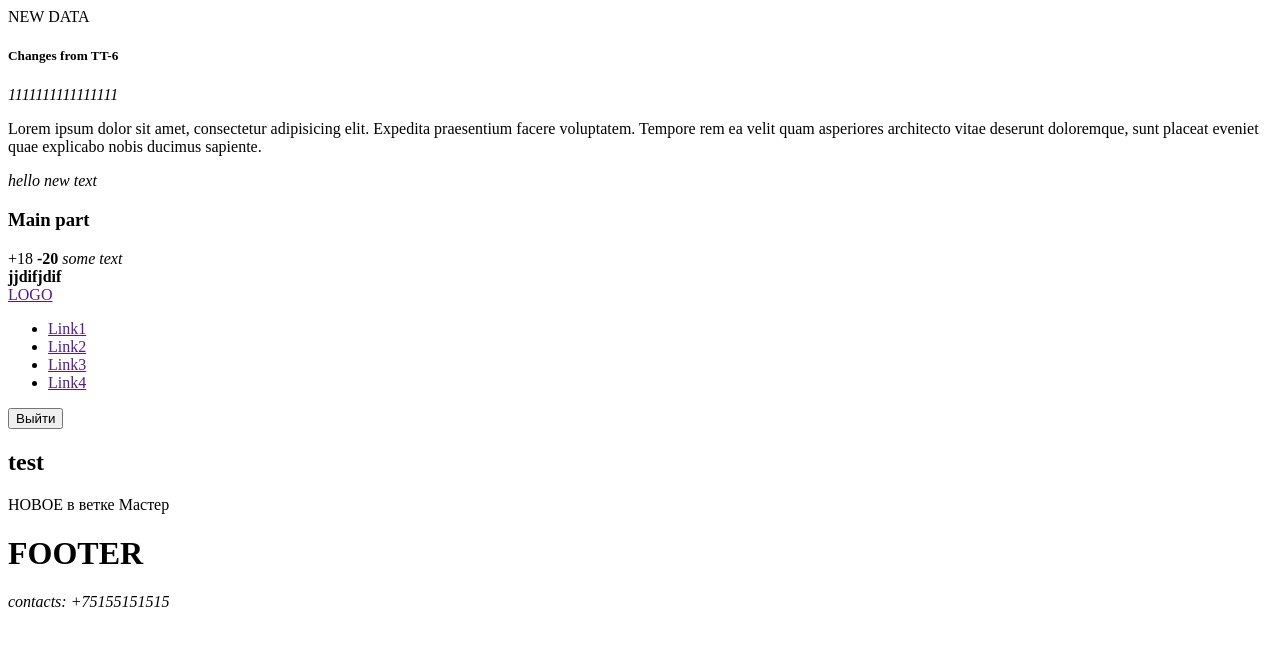
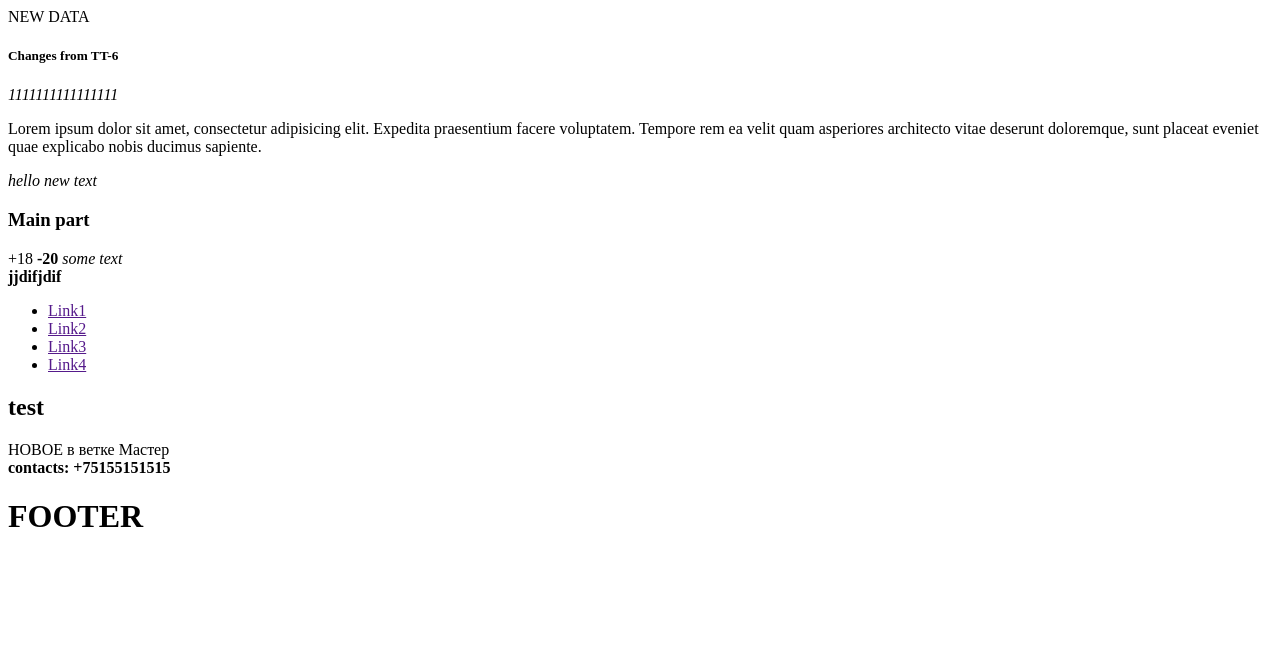
Before and after one commit to likermusic/test-github-2025, a plain HTML site: page index.html in a window 1280 px wide. Drawn offline with Linux system fonts and the light colour scheme.

Commit message:
edit index.html

```diff
--- a/index.html
+++ b/index.html
@@ -25,14 +25,12 @@
   <b>jjdifjdif</b>
 
   <header>
-    <a href="">LOGO</a>
     <ul>
       <li><a href="">Link1</a></li>
       <li><a href="">Link2</a></li>
       <li><a href="">Link3</a></li>
       <li><a href="">Link4</a></li>
     </ul>
-    <button>Выйти</button>
   </header>
 
   <h2>test</h2>
@@ -40,10 +38,10 @@
   <main>
     НОВОЕ в ветке Мастер
   </main>
+  <b>contacts: +75155151515</b>
   <footer>
     <h1>FOOTER</h1>
   </footer>
-  <i>contacts: +75155151515</i>
 </body>
 
 </html>
```
